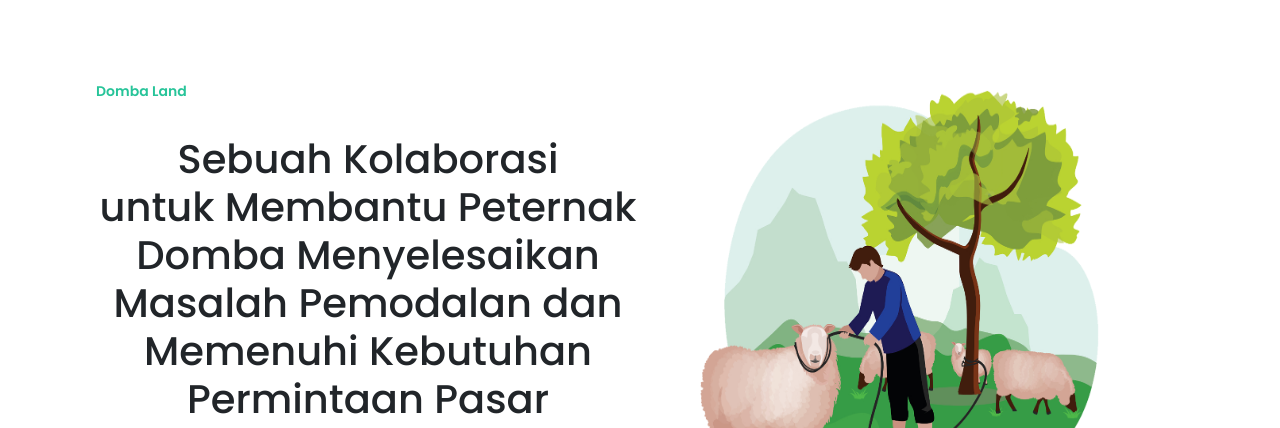
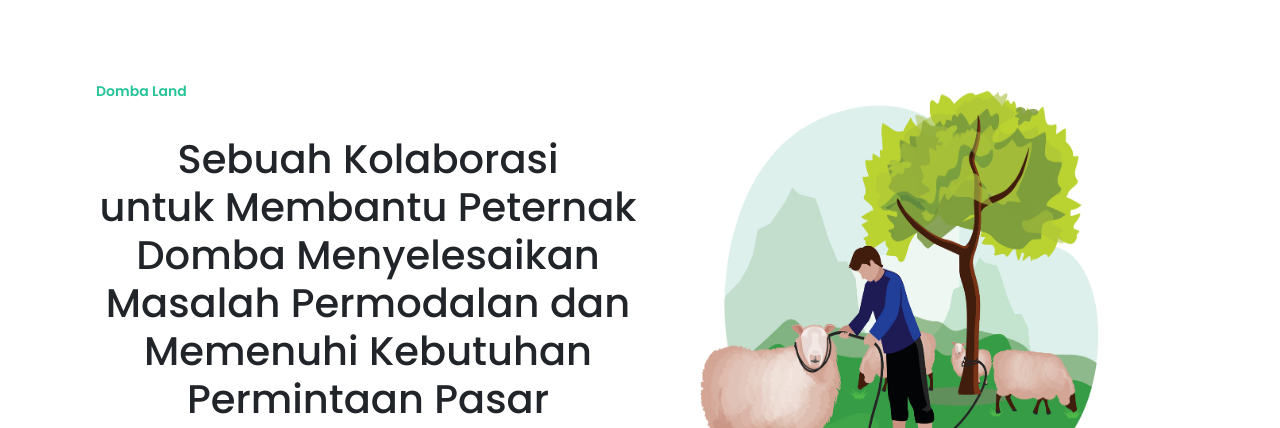
Before and after one commit to ardiankur/dombaland, a plain HTML site: page index.html in a window 1280 px wide. Shown: the part 141-569 px from the top of the page. Drawn offline with nearby package versions, Linux system fonts and the light colour scheme.

Commit message:
Update index.html

```diff
--- a/index.html
+++ b/index.html
@@ -303,7 +303,7 @@
             <h1 class="title-text-medium">
               Sebuah Kolaborasi<br class="d-lg-block d-none" />
               untuk Membantu Peternak Domba
-              Menyelesaikan Masalah Pemodalan dan Memenuhi Kebutuhan Permintaan
+              Menyelesaikan Masalah Permodalan dan Memenuhi Kebutuhan Permintaan
               Pasar
             </h1>
             <div class="d-flex flex-sm-row flex-column align-items-center mx-lg-0 mx-auto justify-content-center gap-3">
```
